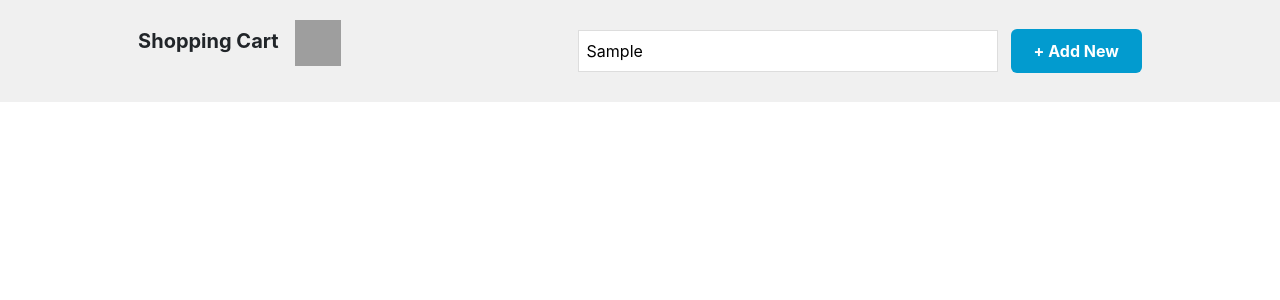
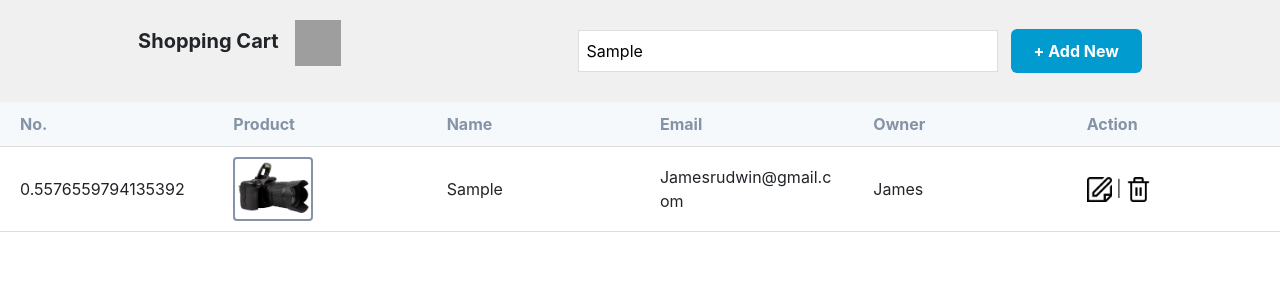
Before and after one commit to mugchris94/CRUD-REACT-DEMO, a React (Create React App) app in the folder Web-React-UI/: page /Products in a window 1280 px wide. Both pictures are taken after typing "Sample" into the empty fields and a click on the button "+ Add New". Shown: the top 300 px of the page. Built offline with nearby package versions, Linux system fonts and the light colour scheme; grey boxes are pictures that could not be loaded.

Commit message:
mapping products on the DOM

```diff
--- a/Web-React-UI/src/Views/Products.js
+++ b/Web-React-UI/src/Views/Products.js
@@ -7,24 +7,38 @@ import '../css/products.css';
 const Products = () => {
 
     const [input, setInput] = useState("");
-    const [prod , setProd] = useState([]);
+    const [itemList , setItemList] = useState([]);
 
 
     const addProduct =(todo)=>{
 
         //Create a new todo object
-        const newTodo ={
+        const newTodo = {
             id: Math.random(),
-            todo : todo
-            }
+            todo : todo,
+            };
 
             //add todo object to the list
-            setProd([...prod, newTodo])
+            setItemList([...itemList, newTodo])
 
             //clear the input field
             setInput("");
         }
+    const deleteItem =()=>{
 
+    }
+        const toDo = itemList.map((item)=>{
+                        return(
+                            <tr key={item.id}>
+                                <td>{item.id}</td>
+                                <td><img src={ require('../icons/Product_icon.png')} alt="" id="product_icon"/></td>
+                                <td>{item.todo}</td>
+                                <td>Jamesrudwin@gmail.com</td>
+                                <td>James</td>
+                                <td className="action_icon"> <img src={ require('../icons/edit.png') } className="action_icon"/> | <img src={ require('../icons/trash.png')} className="action_icon" /></td>
+                            </tr>
+                        )
+             })
 
 
 
@@ -40,7 +54,7 @@ const Products = () => {
                         setInput(e.target.value)
                     }}/>
                     <button id="addBtn"
-                        onClick={() => addProduct({input})}
+                        onClick={() => addProduct(input)}
                     >
                     + Add New
                     </button>
@@ -49,7 +63,7 @@ const Products = () => {
 
             </div>
             <div className="table-layout">
-             { prod.map((todo)=>{
+
                 <table>
                     <thead>
                        <tr>
@@ -63,20 +77,10 @@ const Products = () => {
                     </thead>
 
                     <tbody>
-
-                        <tr>
-                            <td>{todo.id}</td>
-                            <td><img src={ require('../icons/Product_icon.png')} alt="" id="product_icon"/></td>
-                            <td>{todo.todo}</td>
-                            <td>Jamesrudwin@gmail.com</td>
-                            <td>James</td>
-                            <td className="action_icon"> <img src={ require('../icons/edit.png') } className="action_icon"/> | <img src={ require('../icons/trash.png')} className="action_icon" /></td>
-                        </tr>
-
-
+                     { toDo }
                     </tbody>
                 </table>
-                 }) }
+
             </div>
         </div>
      );
```
